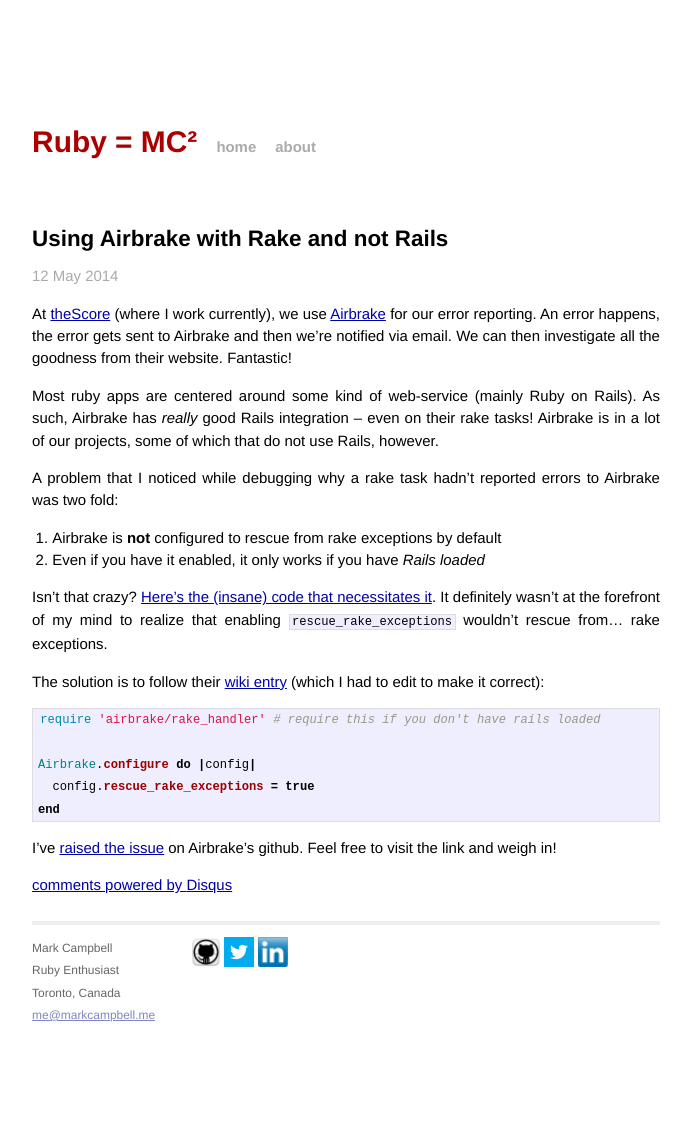
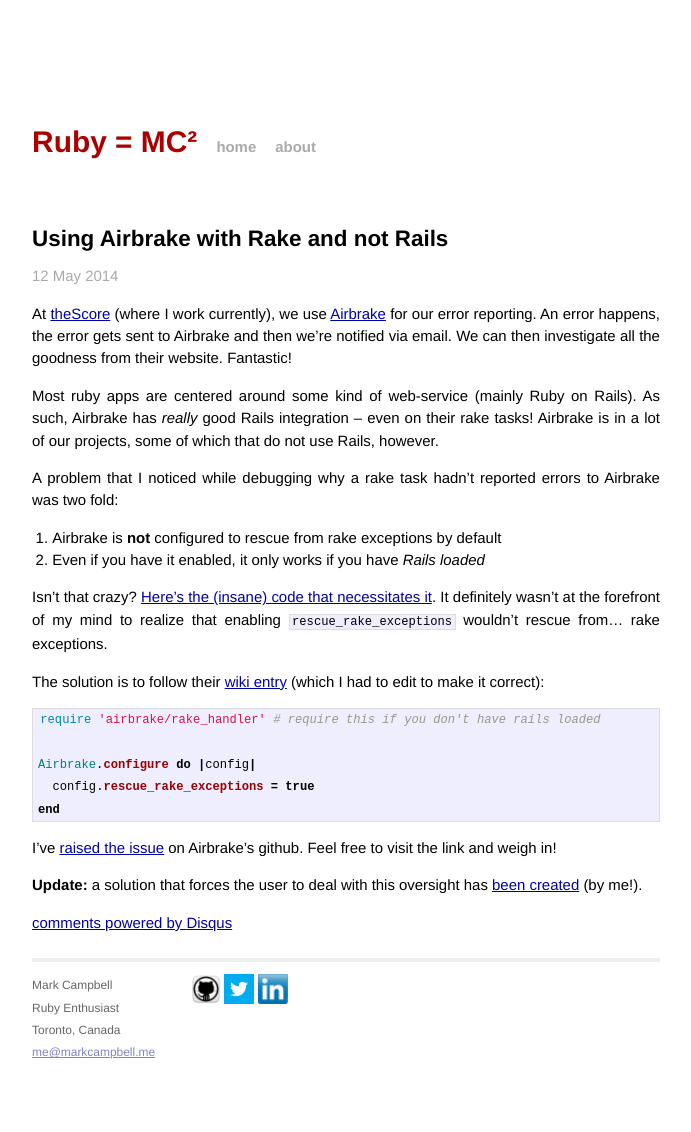
Before and after one commit to Nitrodist/markcampbell.me, a Jekyll site: the page built from _posts/2014-05-12-using-airbrake-with-rake-and-not-rails.markdown, in a window 1280 px wide. Shown: the whole page, without its empty margins (294-985 px from the left). Built offline with Jekyll 4.4.1, drawn with Linux system fonts in a browser that asks for light colours; comment, search, counter and statistics services are not loaded; before the commit the page ends 1094 px from its top, so only the background shows below that.

Commit message:
Add update bit for the airbrake post
Indicates that I've submitted a new PR to solve the issue.

```diff
--- a/_posts/2014-05-12-using-airbrake-with-rake-and-not-rails.markdown
+++ b/_posts/2014-05-12-using-airbrake-with-rake-and-not-rails.markdown
@@ -27,3 +27,5 @@
 {% endhighlight %}
 
 I've [raised the issue](https://github.com/airbrake/airbrake/issues/292) on Airbrake's github. Feel free to visit the link and weigh in!
+
+**Update:** a solution that forces the user to deal with this oversight has [been created](https://github.com/airbrake/airbrake/pull/294) (by me!).
```
